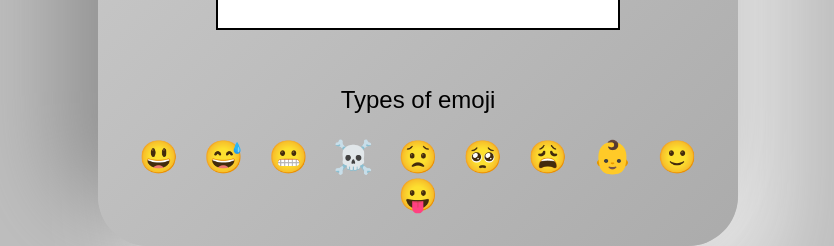
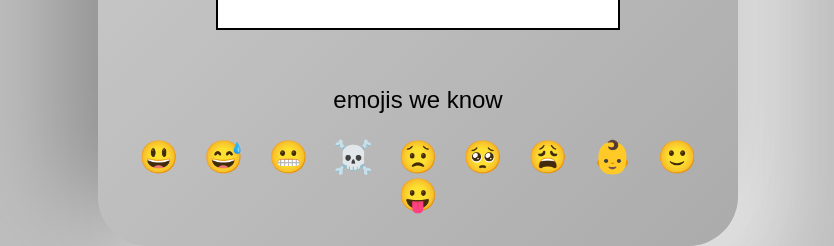
Before and after one commit to ravikumar1002/find-emoji, a React (Create React App) app: page / in a window 1280 px wide. Shown: the part 390-636 px from the top of the page, without its empty margins (222-1056 px from the left). Built offline with nearby package versions, Linux system fonts and the light colour scheme.

Commit message:
docs-change-line

```diff
--- a/src/App.js
+++ b/src/App.js
@@ -47,7 +47,7 @@ export default function App() {
         <input onChange={emojisearchHandler} />
         <h2>{meaning}</h2>
 
-        <h3>Types of emoji</h3>
+        <h3>emojis we know</h3>
         {emojiKey.map(function (emoji) {
           return (
             <span
```
Also changed, not shown: 1 other file (tests, documents, lock files or other folders).
